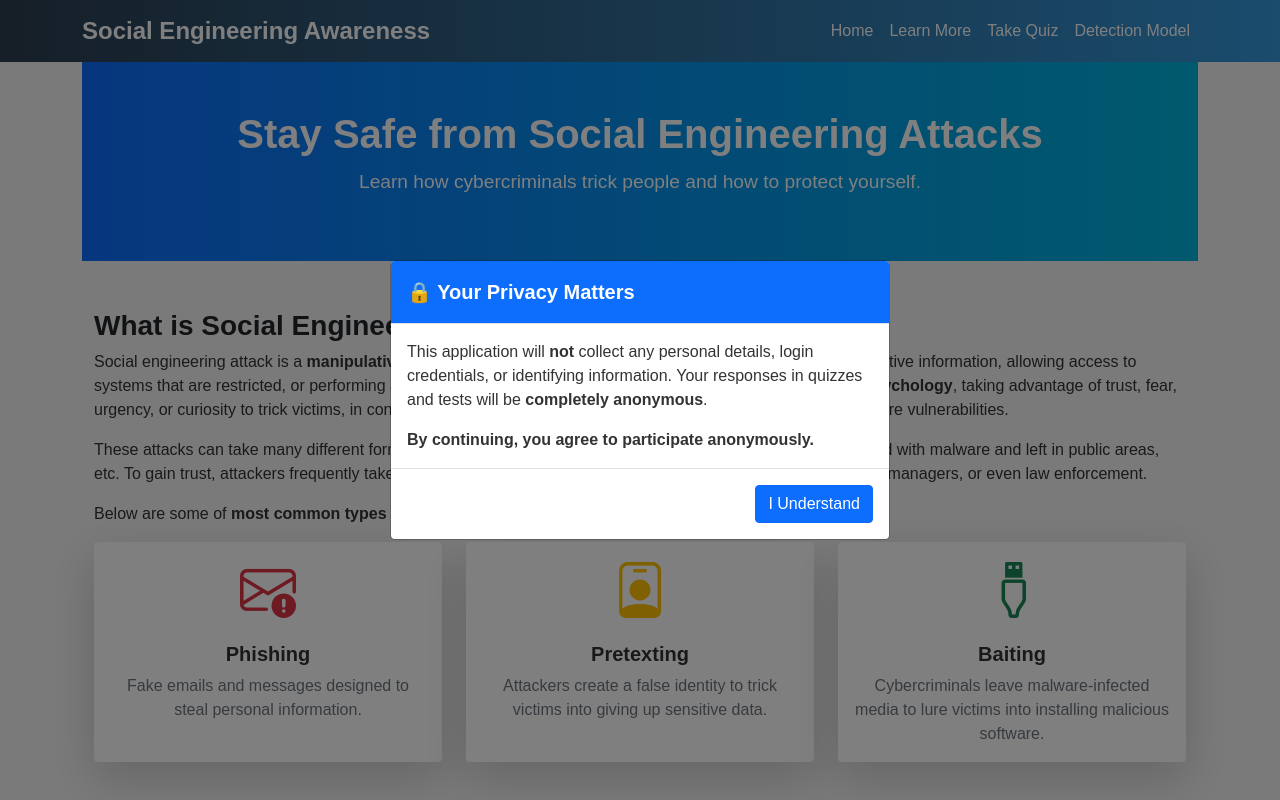
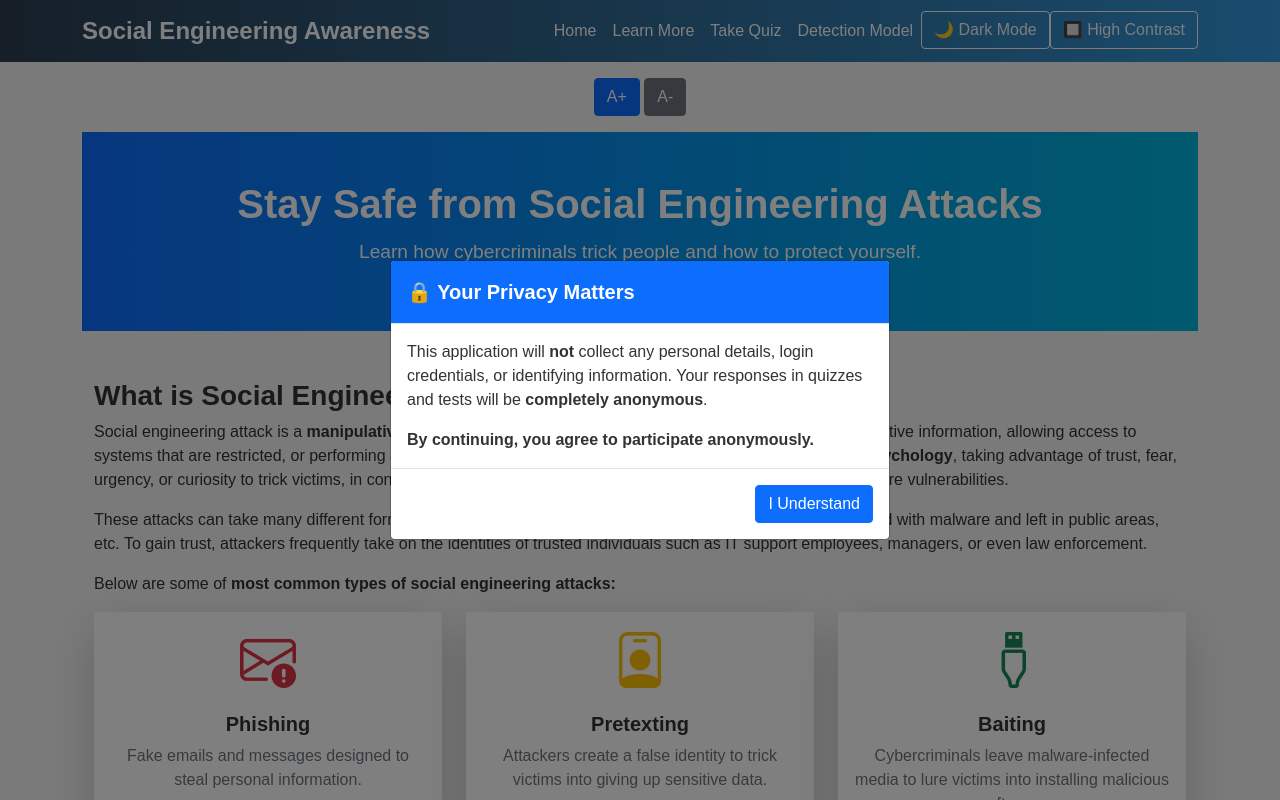
Before and after one commit to Ahero234/SocialEng_Detection-Awareness_Model, a Flask app: page / in a window 1280 px wide. Run offline with Flask 3, Linux system fonts and the light colour scheme.

Commit message:
added dark mode, high contrast and a text resizing toggle for accessibility

```diff
--- a/app.py
+++ b/app.py
@@ -1,13 +1,9 @@
 from flask import Flask, render_template
-from flask_sqlalchemy import SQLAlchemy
 
 app = Flask(__name__)
 app.config['SECRET_KEY'] = 'LongAndRandomSecretKey'
 app.config['SQLALCHEMY_DATABASE_URI'] = 'sqlite:///lottery.db'
 app.config['SQLALCHEMY_TRACK_MODIFICATIONS'] = False
-
-# Initialise database
-# db = SQLAlchemy(app)
 
 # Blueprints
 from backend.detect_model.detect import detect_blueprint
--- a/templates/base.html
+++ b/templates/base.html
@@ -5,19 +5,27 @@
     <meta name="viewport" content="width=device-width, initial-scale=1.0">
     <title>{% block title %}Social Engineering Awareness{% endblock %}</title>
 
-    <!-- Bootstrap & Icons -->
     <link rel="stylesheet" href="https://cdn.jsdelivr.net/npm/bootstrap@5.1.3/dist/css/bootstrap.min.css">
     <link rel="stylesheet" href="https://cdn.jsdelivr.net/npm/bootstrap-icons@1.8.1/font/bootstrap-icons.css">
 
     <style>
-        /* General Page Styling */
         body {
             font-family: 'Arial', sans-serif;
             background-color: #f5f5f5;
             color: #333;
+            transition: background-color 0.3s, color 0.3s;
         }
 
-        /* Navbar */
+        .dark-mode {
+            background-color: #121212;
+            color: #ffffff;
+        }
+
+        .high-contrast {
+            background-color: black;
+            color: yellow;
+        }
+
         .navbar {
             background: linear-gradient(90deg, #2c3e50, #3498db);
         }
@@ -37,7 +45,6 @@
             color: #f1c40f !important;
         }
 
-        /* Hero Section */
         .hero {
             background: linear-gradient(to bottom, #3498db, #2ecc71);
             color: white;
@@ -61,7 +68,47 @@
             padding: 10px 20px;
         }
 
-        /* Footer */
+        .card {
+            background-color: #ffffff;
+            color: #333;
+            transition: background-color 0.3s, color 0.3s;
+        }
+
+        .card .card-body {
+            border-radius: 8px;
+        }
+
+        .dark-mode .card {
+            background-color: #1e1e1e;
+            color: #ffffff;
+            border: 1px solid #ffffff;
+        }
+
+        .dark-mode .card .btn {
+            background-color: #3498db;
+            color: white;
+            border: none;
+        }
+
+        .dark-mode .card .btn:hover {
+            background-color: #2980b9;
+        }
+
+        .high-contrast .card {
+            background-color: black;
+            color: yellow;
+            border: 2px solid yellow;
+        }
+
+        .high-contrast .card .btn {
+            background-color: yellow;
+            color: black;
+        }
+
+        .high-contrast .card .btn:hover {
+            background-color: orange;
+        }
+
         .footer {
             background-color: #2c3e50;
             color: white;
@@ -83,7 +130,6 @@
 </head>
 <body>
 
-    <!-- Navigation Bar -->
     <nav class="navbar navbar-expand-lg navbar-dark">
         <div class="container">
             <a class="navbar-brand" href="{{ url_for('index') }}">Social Engineering Awareness</a>
@@ -104,23 +150,114 @@
                     <li class="nav-item">
                         <a class="nav-link" href="{{ url_for('detect.detect') }}">Detection Model</a>
                     </li>
+                    <li class="nav-item">
+                        <button id="darkModeToggle" class="btn btn-outline-light">🌙 Dark Mode</button>
+                    </li>
+                    <li class="nav-item">
+                        <button id="contrastToggle" class="btn btn-outline-light">🔲 High Contrast</button>
+                    </li>
                 </ul>
             </div>
         </div>
     </nav>
 
-    <!-- Page Content -->
+    <div class="text-center my-3">
+        <button id="increaseText" class="btn btn-primary">A+</button>
+        <button id="decreaseText" class="btn btn-secondary">A-</button>
+    </div>
+
     <div class="container">
         {% block content %}
         {% endblock %}
     </div>
 
-    <!-- Footer -->
     <footer class="footer">
         <p>&copy; 2025 Social Engineering Awareness | Stay Informed, Stay Safe</p>
     </footer>
 
-    <!-- Bootstrap Scripts -->
     <script src="https://cdn.jsdelivr.net/npm/bootstrap@5.1.3/dist/js/bootstrap.bundle.min.js"></script>
+
+    <script>
+        document.addEventListener("DOMContentLoaded", function () {
+            const darkModeButton = document.getElementById("darkModeToggle");
+            const contrastButton = document.getElementById("contrastToggle");
+            const body = document.body;
+
+            function updateCardsForDarkMode() {
+                document.querySelectorAll('.card').forEach(card => {
+                    if (body.classList.contains("dark-mode")) {
+                        card.classList.add("dark-mode");
+                    } else {
+                        card.classList.remove("dark-mode");
+                    }
+                });
+            }
+
+            function updateCardsForHighContrast() {
+                document.querySelectorAll('.card').forEach(card => {
+                    if (body.classList.contains("high-contrast")) {
+                        card.classList.add("high-contrast");
+                    } else {
+                        card.classList.remove("high-contrast");
+                    }
+                });
+            }
+
+            // Dark Mode Toggle
+            if (localStorage.getItem("dark-mode") === "enabled") {
+                body.classList.add("dark-mode");
+                darkModeButton.innerHTML = "☀️ Light Mode";
+                updateCardsForDarkMode();
+            }
+
+            darkModeButton.addEventListener("click", function () {
+                body.classList.toggle("dark-mode");
+                if (body.classList.contains("dark-mode")) {
+                    localStorage.setItem("dark-mode", "enabled");
+                    darkModeButton.innerHTML = "☀️ Light Mode";
+                } else {
+                    localStorage.setItem("dark-mode", "disabled");
+                    darkModeButton.innerHTML = "🌙 Dark Mode";
+                }
+                updateCardsForDarkMode();
+            });
+
+            // High Contrast Toggle
+            if (localStorage.getItem("high-contrast") === "enabled") {
+                body.classList.add("high-contrast");
+                contrastButton.innerHTML = "🔳 Normal Contrast";
+                updateCardsForHighContrast();
+            }
+
+            contrastButton.addEventListener("click", function () {
+                body.classList.toggle("high-contrast");
+                if (body.classList.contains("high-contrast")) {
+                    localStorage.setItem("high-contrast", "enabled");
+                    contrastButton.innerHTML = "🔳 Normal Contrast";
+                } else {
+                    localStorage.setItem("high-contrast", "disabled");
+                    contrastButton.innerHTML = "🔲 High Contrast";
+                }
+                updateCardsForHighContrast();
+            });
+
+            // Text Resizing
+            const increaseTextButton = document.getElementById("increaseText");
+            const decreaseTextButton = document.getElementById("decreaseText");
+
+            function changeFontSize(sizeChange) {
+                document.body.style.fontSize = `${parseFloat(getComputedStyle(document.body).fontSize) + sizeChange}px`;
+            }
+
+            increaseTextButton.addEventListener("click", function () {
+                changeFontSize(2);
+            });
+
+            decreaseTextButton.addEventListener("click", function () {
+                changeFontSize(-2);
+            });
+        });
+    </script>
+
 </body>
 </html>
--- a/templates/main/index.html
+++ b/templates/main/index.html
@@ -4,7 +4,7 @@
 
 {% block content %}
 
-    <!-- Bootstrap Modal for Consent -->
+    <!-- Consent Pop Up-->
     <div id="consentModal" class="modal fade" tabindex="-1" aria-hidden="true">
         <div class="modal-dialog modal-dialog-centered">
             <div class="modal-content">
@@ -34,15 +34,13 @@
         });
     </script>
 
-    <!-- Hero Section -->
     <div class="hero text-center text-white py-5" style="background: linear-gradient(to right, #0D6EFD, #00B4DB);">
         <h1 class="display-4 fw-bold">Stay Safe from Social Engineering Attacks</h1>
         <p class="lead">Learn how cybercriminals trick people and how to protect yourself.</p>
     </div>
 
     <div class="container mt-5">
-        <!-- Section Title -->
-        <h3 class="fw-bold text-dark">What is Social Engineering?</h3>
+        <h3 class="fw-bold">What is Social Engineering?</h3>
 
         <p>
             Social engineering attack is a <strong>manipulative tactic</strong> used by cybercriminals to deceive people into revealing sensitive information, allowing access to systems that are restricted, or performing activities that threaten security.
@@ -93,14 +91,13 @@
             </div>
         </div>
 
-        <!-- Call-to-Action Button -->
         <div class="text-center mt-5">
             <a href="{{ url_for('education.education_page') }}" class="btn btn-lg btn-primary shadow">Learn More</a>
         </div>
 
         <hr class="my-5">
 
-        <h3 class="fw-bold text-dark">Why is Social Engineering So Dangerous?</h3>
+        <h3 class="fw-bold">Why is Social Engineering So Dangerous?</h3>
         <p> Social Engineering attacks tend to be successful because they go over conventional security protocols.
             If an employee thinks the request is genuine, they will voluntarily give up their password despite the most advanced firewalls and antivirus programs.
             Approximately 68% of security breaches involve human errors.
@@ -108,7 +105,7 @@
 
         <hr class="my-5">
 
-        <h3 class="fw-bold text-dark">How Can You Protect Yourself?</h3>
+        <h3 class="fw-bold">How Can You Protect Yourself?</h3>
         <p>
             Because social engineering preys on human behavior, awareness and caution are the best defenses. Here'ss how you can stay safe:
         </p>
@@ -119,18 +116,17 @@
 
         <hr class="my-5">
 
-        <!-- Email Attack Warning Section -->
         <h3 class="fw-bold text-danger"> Recognizing Suspicious Emails</h3>
         <p class="lead text-muted">Many social engineering attacks start with an email that looks legitimate.</p>
 
         <div class="alert alert-warning p-4">
             <h5 class="fw-bold"><i class="bi bi-exclamation-triangle-fill text-danger"></i> Red Flags in Emails:</h5>
-            <ul class="list-unstyled">
-                <li><i class="bi bi-arrow-right-circle-fill text-danger"></i> <strong>Urgency or threats</strong> (e.g., "Your account will be closed!")</li>
-                <li><i class="bi bi-arrow-right-circle-fill text-danger"></i> <strong>Requests for personal or financial information</strong></li>
-                <li><i class="bi bi-arrow-right-circle-fill text-danger"></i> <strong>Suspicious sender addresses</strong> (e.g., `"yourcompany-secure.com" instead of "yourcompany.com"`) </li>
-                <li><i class="bi bi-arrow-right-circle-fill text-danger"></i> <strong>Unknown and insecure links</strong></li>
-            </ul>
+
+            <li> <strong>Urgency or threats</strong> (e.g., "Your account will be closed!")</li>
+            <li> <strong>Requests for personal or financial information</strong></li>
+            <li> <strong>Suspicious sender addresses</strong> (e.g., `"yourcompany-secure.com" instead of "yourcompany.com"`) </li>
+            <li> <strong>Unknown and insecure links</strong></li>
+
         </div>
 
         <p>Use the built-in <strong>email detector model</strong> to analyse suspicious emails:</p>
```
Also changed, not shown: templates/education/education.html (+4 -5 lines).
